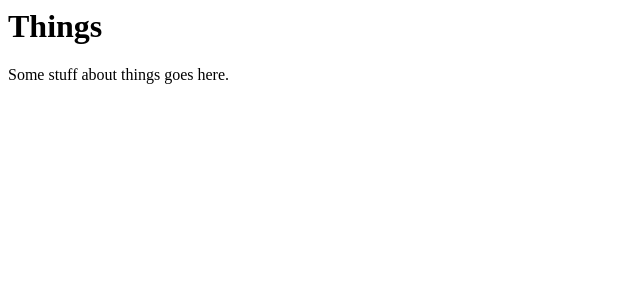
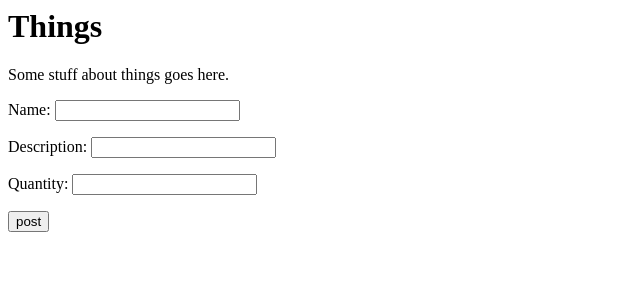
Before and after one commit to KCL-SEG/things-2-armallah, a Django app: template things/templates/home.html in a window 1280 px wide. Shown: the top 300 px of the page, without its empty margins (0-640 px from the left). Run offline with Django 3.2, Linux system fonts and the light colour scheme; the template is opened without the code that fills it: values that come from a table or form of the project are taken from there, others are empty.

Commit message:
exercise 1 and 2

```diff
--- a/things/forms.py
+++ b/things/forms.py
@@ -1,3 +1,14 @@
 """Forms of the project."""
 
 # Create your forms here.
+from django import forms
+from .models import Thing
+
+
+class ThingForm(forms.ModelForm):
+    class Meta:
+        model = Thing
+        fields = ['name' ,'description','quantity']
+
+        description = forms.Textarea()
+        quantity = forms.NumberInput()
--- a/things/templates/home.html
+++ b/things/templates/home.html
@@ -7,5 +7,10 @@
     Things
   </h1>
   <p>Some stuff about things goes here.</p>
+  <form action="{% url 'home' %}" method="post">
+  {% csrf_token %}
+  {{form.as_p}}
+  <input type="submit" value="post">
+  </form>
 </body>
 </html>
--- a/things/views.py
+++ b/things/views.py
@@ -1,4 +1,6 @@
 from django.shortcuts import render
+from .forms import ThingForm
 
 def home(request):
+    form = ThingForm()
     return render(request, 'home.html', {'form': form})
```
